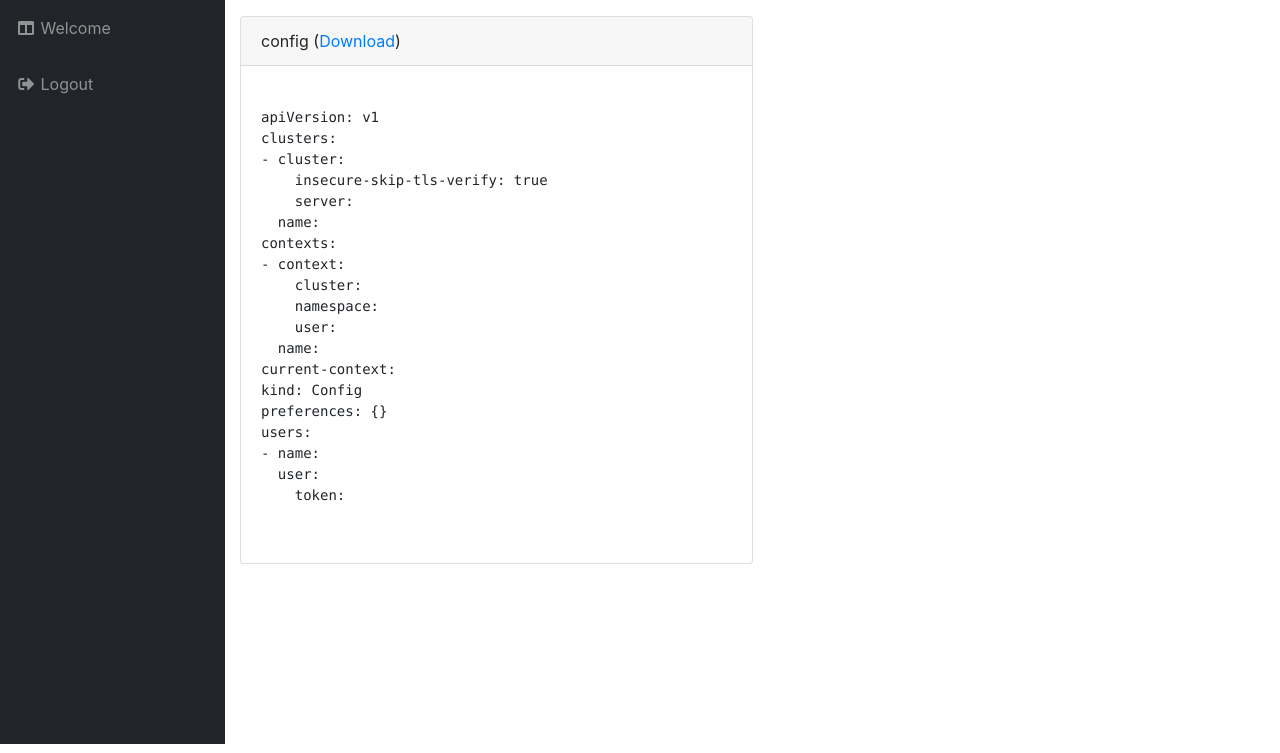
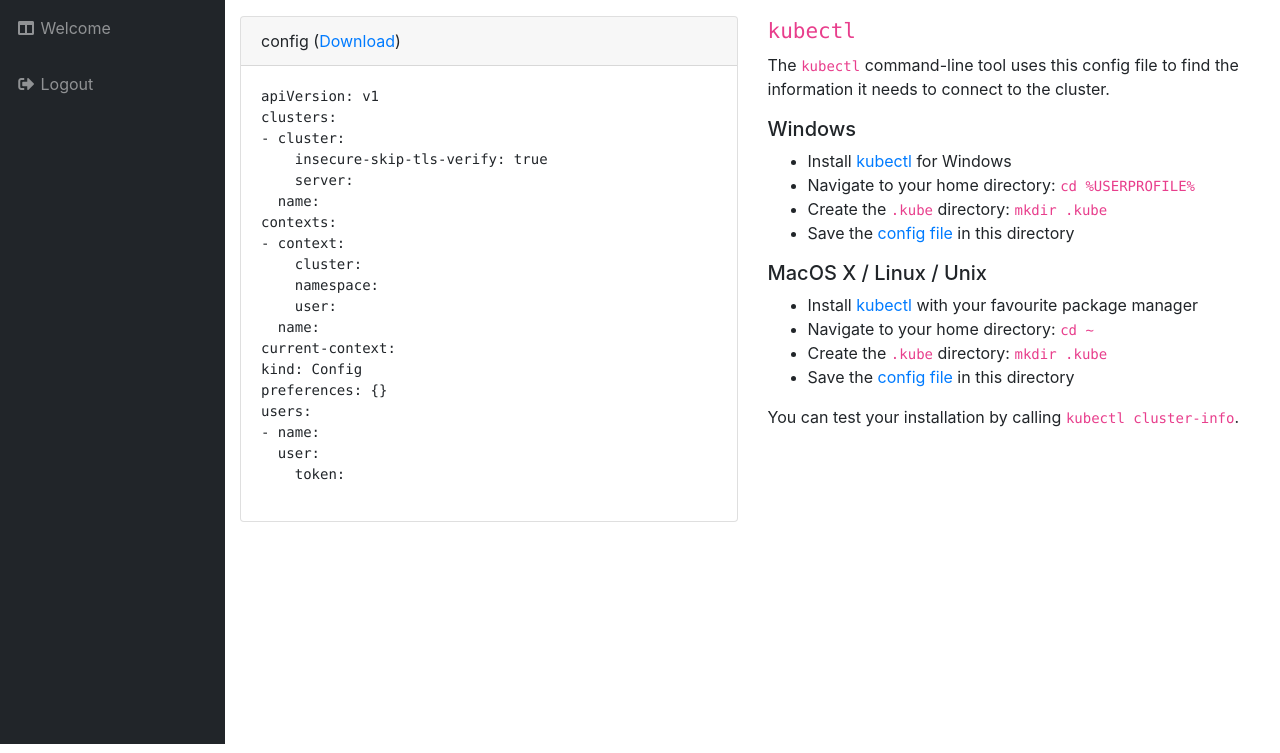
Before and after one commit to kubeportal/kubeportal, a Django app: template kubeportal/templates/dashboard_config.html in a window 1280 px wide. Shown: the part 47-800 px from the top of the page. Run offline with Django 3.2, Linux system fonts and the light colour scheme; the template is opened without the code that fills it, so the values that code supplies are empty; some libraries are stand-ins or nearby versions.

Commit message:
Tune config file download page

```diff
--- a/kubeportal/templates/dashboard_base.html
+++ b/kubeportal/templates/dashboard_base.html
@@ -24,7 +24,7 @@
       <li class="nav-item {% if request.resolver_match.url_name == 'config' %}active{% endif %}">
         <a class="nav-link" href="{% url 'config' %}">
           <i class="fas fa-fw fa-file-alt"></i>
-          <span>Config file</span>
+          <span>kubectl</span>
         </a>
       </li>
       {% endif %}
--- a/kubeportal/templates/dashboard_config.html
+++ b/kubeportal/templates/dashboard_config.html
@@ -2,13 +2,39 @@
 
 {% block dashboard_content %}
 
-<div class="card w-50">
-<div class="card-header">config (<a href="{% url 'config_download' %}">Download</a>)</div>
-<div class="card-body">
-<pre><code>
-{% include 'config.txt'%}
-</code></pre>
-</div>
+<div class="row">
+  <div class="col-sm-6">
+	<div class="card">
+		<div class="card-header">config (<a href="{% url 'config_download' %}">Download</a>)</div>
+		<div class="card-body">
+			<pre><code>{% include 'config.txt'%}</code></pre>
+		</div>
+    </div>
+  </div>
+  <div class="col-sm-6">
+  	<h1 class="h4"><code>kubectl</code></h1>
+  	<p>
+  	The <code>kubectl</code> command-line tool uses this config file to find the information it needs to connect to the cluster.
+    </p>
+  	<h2 class="h5">Windows</h2>
+  	<ul>
+  		<li>Install <a href="https://kubernetes.io/docs/tasks/tools/install-kubectl/#install-on-windows-using-chocolatey-or-scoop">kubectl</a> for Windows</li>
+  		<li>Navigate to your home directory: <code>cd %USERPROFILE%</code></li>
+  		<li>Create the <code>.kube</code> directory: <code>mkdir .kube</code></li>
+  		<li>Save the <a href="{% url 'config_download' %}">config file</a> in this directory</li>
+  	</ul>
+
+  	<h2 class="h5">MacOS X / Linux / Unix</h2>
+  	<ul>
+  		<li>Install <a href="https://kubernetes.io/docs/tasks/tools/install-kubectl/">kubectl</a> with your favourite package manager</li>
+  		<li>Navigate to your home directory: <code>cd ~</code></li>
+  		<li>Create the <code>.kube</code> directory: <code>mkdir .kube</code></li>
+  		<li>Save the <a href="{% url 'config_download' %}">config file</a> in this directory</li>
+  	</ul>
+
+  	<p>You can test your installation by calling <code>kubectl cluster-info</code>.</p>
+
+  </div>
 </div>
 
 
```
